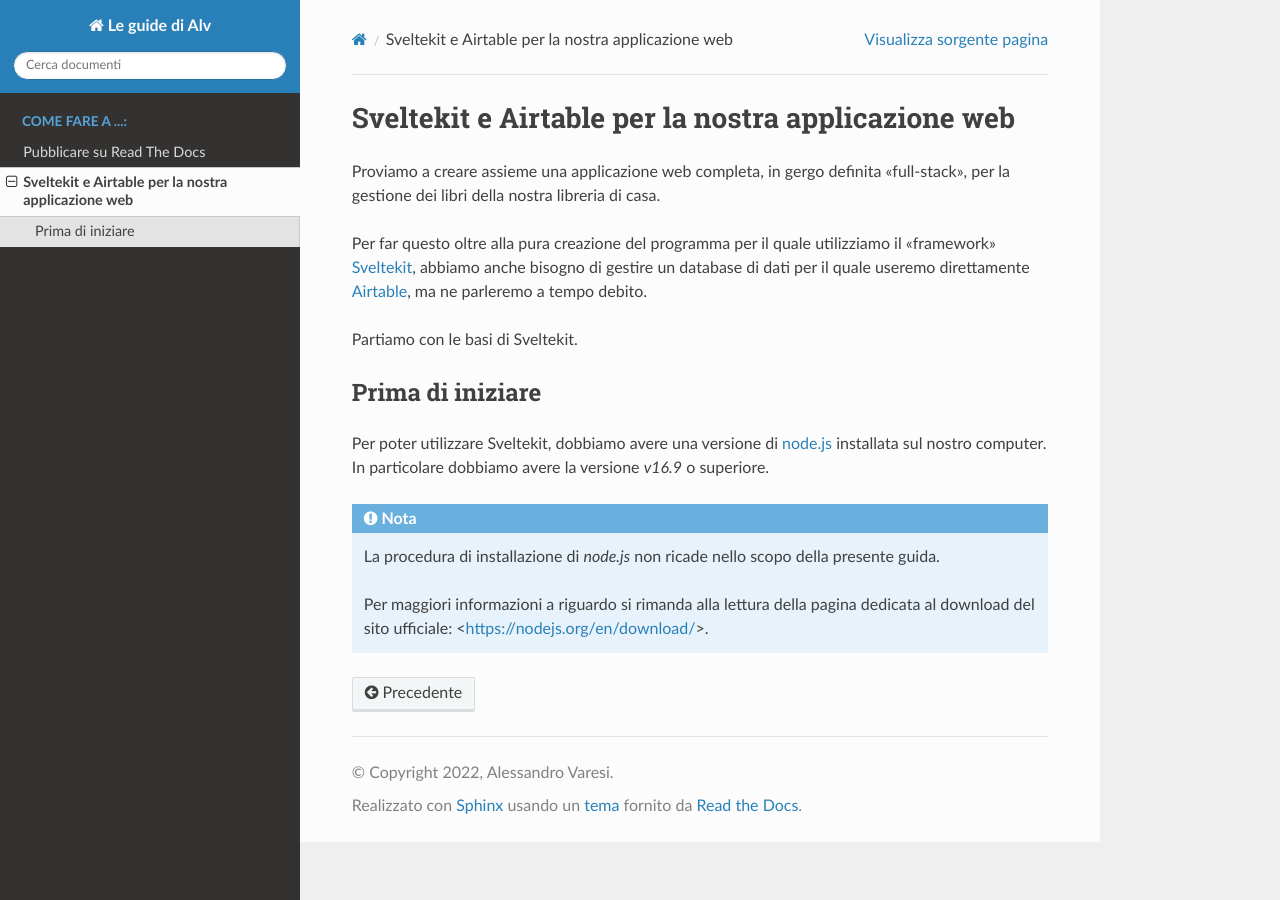
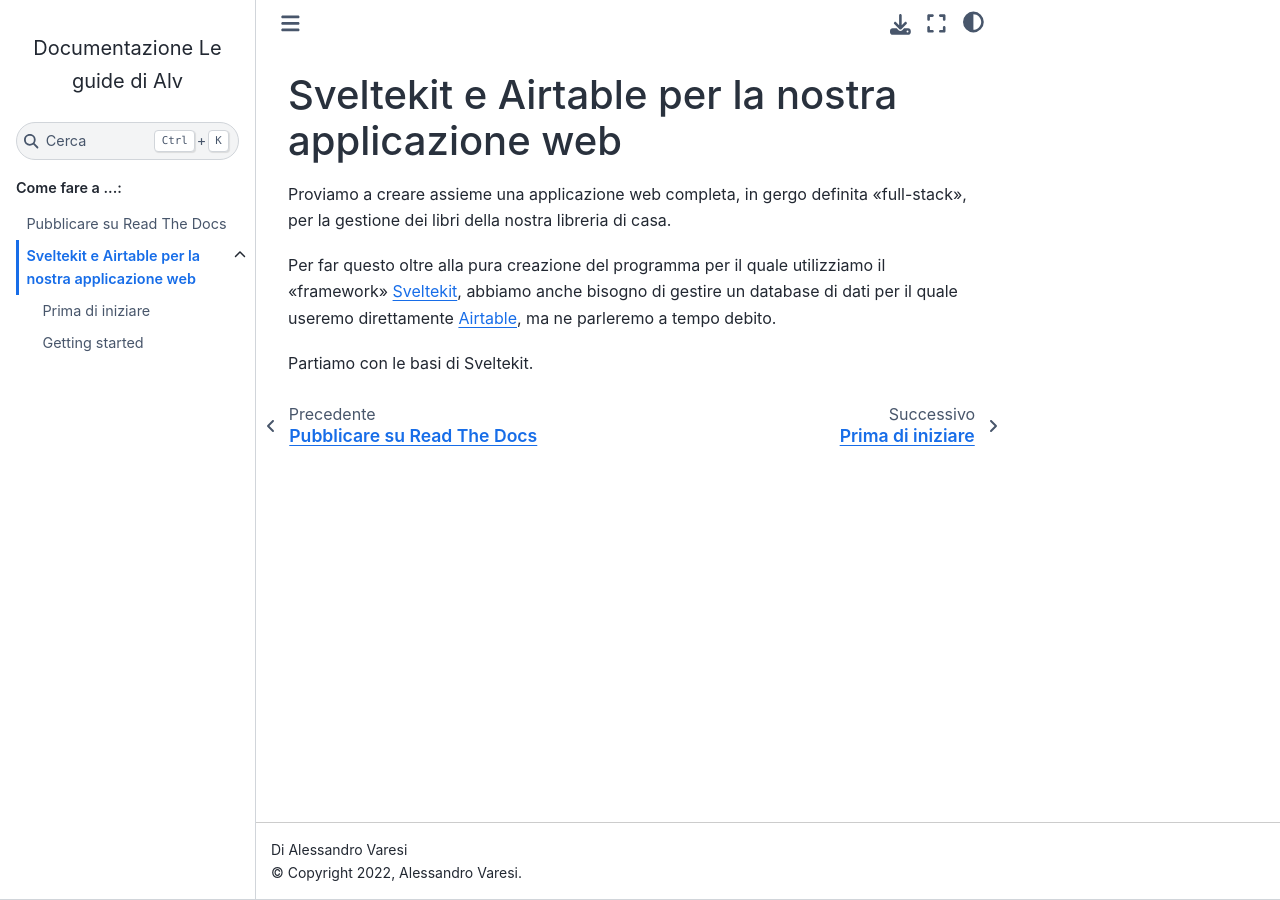
Before and after one commit to novice-handbooks/le-guide-di-alv, a Sphinx documentation site: the page built from docs/sveltekit-airtable-howto/index.rst, in a window 1280 px wide. Built offline with Sphinx 7.4.7 and the Sphinx Book theme 1.1.4, drawn with Linux system fonts in a browser that asks for light colours.

Commit message:
more docs

```diff
--- a/docs/conf.py
+++ b/docs/conf.py
@@ -29,7 +29,7 @@
 # ones.
 extensions = [
     'myst_parser',
-    'sphinx_rtd_theme',
+#    'sphinx_rtd_theme',
 ]
 
 # Add any paths that contain templates here, relative to this directory.
@@ -53,7 +53,8 @@
 # The theme to use for HTML and HTML Help pages.  See the documentation for
 # a list of builtin themes.
 #
-html_theme = 'sphinx_rtd_theme'
+#html_theme = 'sphinx_rtd_theme'
+html_theme = 'sphinx_book_theme'
 
 # Add any paths that contain custom static files (such as style sheets) here,
 # relative to this directory. They are copied after the builtin static files,
--- a/docs/sveltekit-airtable-howto/index.rst
+++ b/docs/sveltekit-airtable-howto/index.rst
@@ -12,17 +12,9 @@
 
 Partiamo con le basi di Sveltekit.
 
-Prima di iniziare
------------------
+.. toctree::
+  :maxdepth: 1
+  :hidden:
 
-Per poter utilizzare Sveltekit, dobbiamo avere una versione
-di `node.js <https://nodejs.org/>`_ installata sul nostro computer.
-In particolare dobbiamo avere la versione `v16.9` o superiore.
-
-.. NOTE::
-    La procedura di installazione di `node.js` non ricade nello
-    scopo della presente guida.
-
-    Per maggiori informazioni a riguardo si rimanda alla
-    lettura della pagina dedicata al download del sito
-    ufficiale: <https://nodejs.org/en/download/>.
+  before-beginning
+  getting-started
--- a/requirements.txt
+++ b/requirements.txt
@@ -3,3 +3,4 @@
 sphinx==5.0.2
 sphinx_rtd_theme==1.0.0
 myst-parser==0.18.0
+sphinx-book-theme
```
Also changed, not shown: docs/sveltekit-airtable-howto/before-beginning.rst (added, +22 -0 lines), docs/sveltekit-airtable-howto/getting-started.rst (added, +18 -0 lines).
